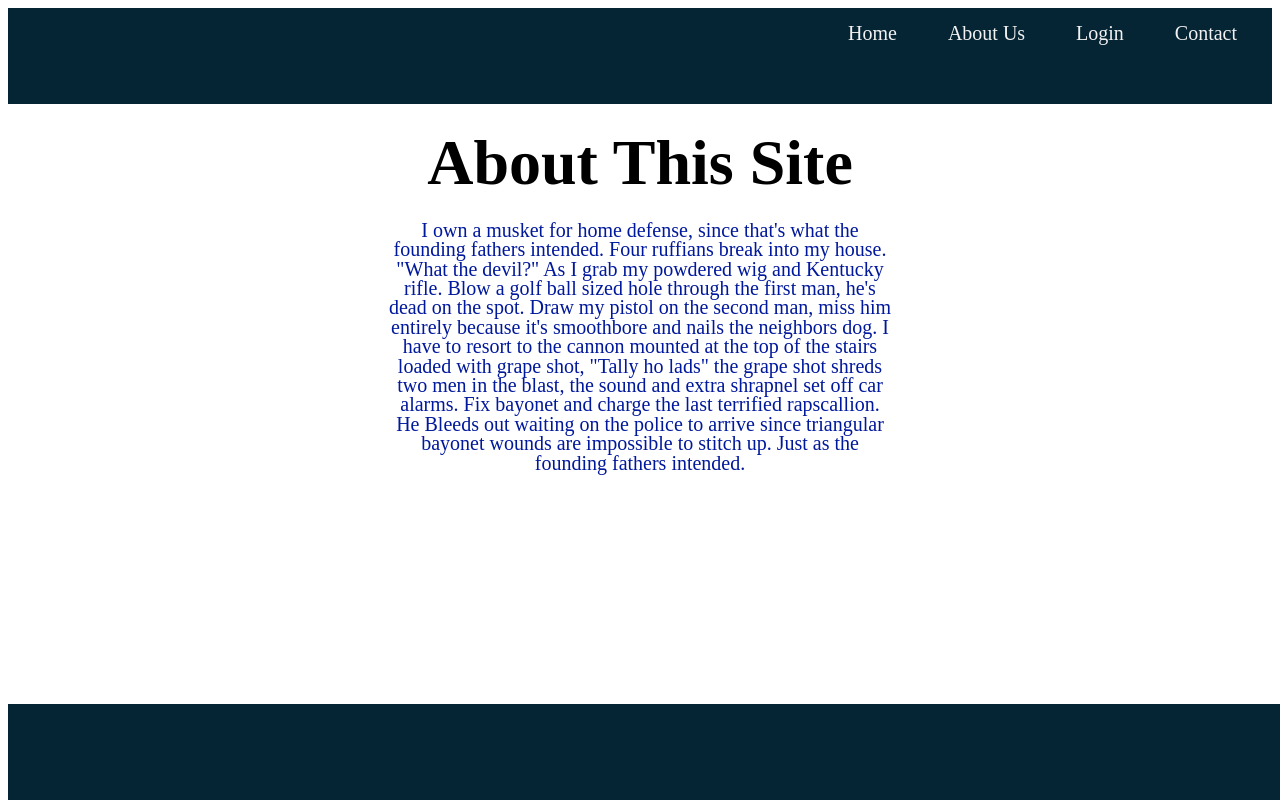
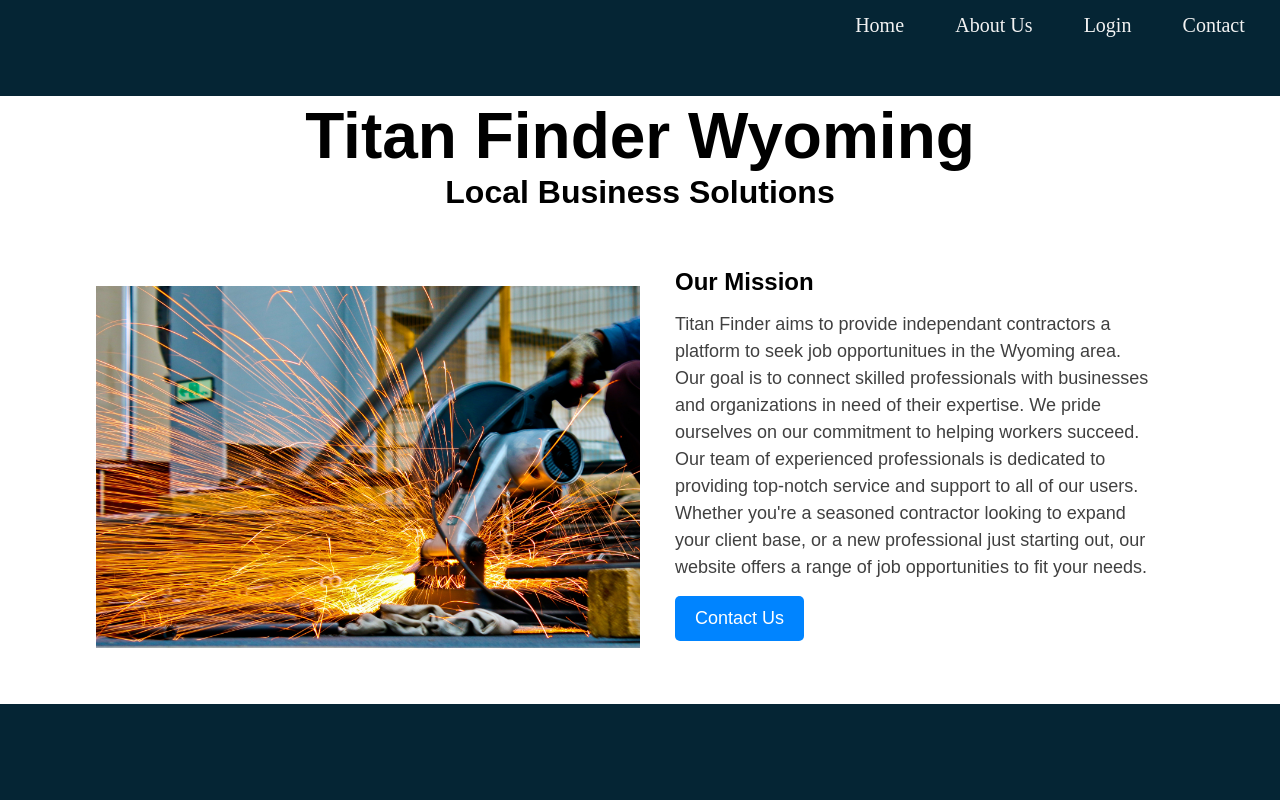
Before and after one commit to Sarge02/Lorem-Ipsum, a PHP site: page /about.html in a window 1280 px wide. Run offline with PHP 8.4, Linux system fonts and the light colour scheme.

Commit message:
Completed About Us page with updated styling

```diff
--- a/about.html
+++ b/about.html
@@ -6,36 +6,43 @@
         <title>About</title>
         <meta name="description" content="Home page for Website">
         <link rel="stylesheet" href="style_aboutus.css">
-    </head>
-    <body>
-        <header>
+
         <div class="topContainer_about">
             <nav>
-                <ul>
-                    <a href="contact.html">Contact</a>
-                    <a href="login.html">Login</a>
-                    <a href="about.html">About Us</a>
-                <li><a href="home.html">Home</a> </li>
-                </ul>
+                <a href="contact.html">Contact</a>
+                <a href="login.html">Login</a>
+                <a href="about.html">About Us</a>
+                <a href="home.html">Home</a>
             </nav>
         </div>
-    </header>
+    </head>
 
-        <div class="heading">
-            <h1>About This Site</h1>
-        </div>
-        <div class="text">
-            <p>I own a musket for home defense, since that's what the founding fathers intended.
-                Four ruffians break into my house. "What the devil?" As I grab my
-                powdered wig and Kentucky rifle. Blow a golf ball sized hole through
-                the first man, he's dead on the spot. Draw my pistol on the second man, miss him entirely
-                 because it's smoothbore and nails the neighbors dog. I have to resort to the cannon mounted at the top of the
-                 stairs loaded with grape shot, "Tally ho lads" the grape shot shreds two men in the blast, the sound and extra
-                 shrapnel set off car alarms. Fix bayonet and charge the last terrified rapscallion. He Bleeds out waiting on the
-                 police to arrive since triangular bayonet wounds are impossible to stitch up. Just as the founding fathers intended.</p>
-        </div>
+    <div class = "heading">
+        <h1>Titan Finder Wyoming</h1>
+        <h4>Local Business Solutions</h4>
+    </div>
+
+    <section class="about-us">
+        <img src="images/about-Image.jpeg">
+        <div class ="content">
+        <h1>Our Mission</h1>
+        <p>Titan Finder aims to provide independant contractors a
+            platform to seek job opportunitues in the Wyoming area. Our goal is to connect
+            skilled professionals with businesses and organizations in need of their expertise.
+            We pride ourselves on our commitment to helping workers succeed. Our team of experienced
+            professionals is dedicated to providing top-notch service and support to all of our users. Whether
+            you're a seasoned contractor looking to expand your client base, or a new professional just starting out,
+            our website offers a range of job opportunities to fit your needs.
+        </p>
+            <button onclick="window.location.href='contact.html';" class="contact-button">
+                Contact Us
+            </button>
+            </div>
+    </section>
+
+    <body>
         <div class="bottomContainer_about">
-            <p>                          </p>
+            <p></p>
         </div>
     </body>
 </html>
--- a/style_aboutus.css
+++ b/style_aboutus.css
@@ -1,3 +1,11 @@
+*{
+    margin: 0;
+    padding: 0;
+    box-sizing: border-box;
+    font-family: sans-serif;
+}
+
+
 .topContainer_about {
     background-color:  #052534;
     overflow: hidden;
@@ -84,13 +92,83 @@
 }
 
 .heading{
-  font-family: 'Halant';
+font-family: 'Halant';
 font-style: normal;
 font-weight: 600;
 font-size: 32px;
 line-height: 97.5%;
 /* or 31px */
 text-align: center;
-
+margin-top: 25px;
+margin-bottom: 25px;
 color: #000000;
 }
+
+.heading h4 {
+  margin-top: 25px;
+}
+
+.about-us {
+    display: flex;
+    align-items: center;
+    width: 85% ;
+    margin: auto;
+}
+
+.about-us img {
+    flex: 0 50%;
+    max-width: 50%;
+    height: auto;
+}
+
+.content{
+    padding: 35px;
+    margin-bottom: 25px;
+}
+
+.content h2{
+    font: size 24px;
+    margin: 15px 0px;
+}
+
+.content p
+{
+    color: rgb(64, 64, 64);
+    font-size: 18px;
+    line-height: 1.5;
+    margin: 15px 0px;
+}
+
+.contact-button{
+    display: inline-block;
+    color:#fff;
+    background-color: #0084ff;
+    border: none;
+    border-radius: 5px;
+    padding: 12px 20px;
+    font-size: 18px;
+    cursor: pointer;
+    transition: 0.2s ease;
+}
+
+.contact-button:hover{
+    background-color: #006dd6;
+}
+
+@media(max-width: 768px) {
+    .about-us {
+        flex-direction: column;
+    }
+    .about-us img {
+        flex: 0 100%;
+        max-width: 100%;
+    }
+}
+
+.abImg {
+    background-image: url(images/about-construction.jpeg);
+    min-height: 250px;
+    background-position: center;
+    background-repeat: no-repeat;
+    background-size: cover;
+}
--- a/style_contact.css
+++ b/style_contact.css
@@ -1,3 +1,9 @@
+*{
+  margin: 0;
+  padding: 0;
+  box-sizing: border-box;
+  font-family: sans-serif;
+}
 
 .pageLogo {
     float: left;
```
Also changed, not shown: images/about-Image.jpeg (added), 1 other file.
